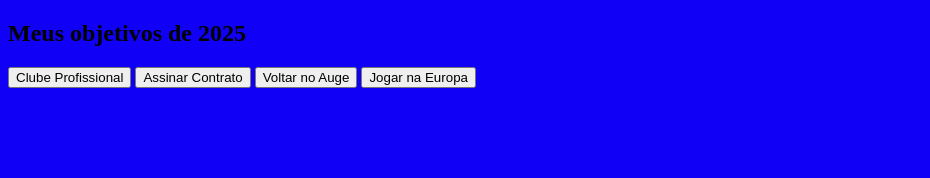
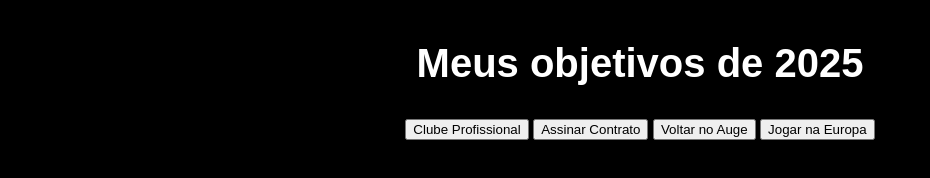
Before and after one commit to kauanvie/projeto-de-vida, a plain HTML site: page index.html in a window 1280 px wide. Shown: the whole page, without its empty margins (0-930 px from the left). Drawn offline with Linux system fonts and the light colour scheme.

Commit message:
objetivo 2025

```diff
--- a/style.css
+++ b/style.css
@@ -1,5 +1,5 @@
 :root {
---cor-de-fundo:#1000f5;
+--cor-de-fundo:#000000;
 --verde:#6fff57;
 --branco:#ffffff;
 --botao-ativo:#000000;
@@ -8,4 +8,20 @@
 }
 body{
     background-color: var(--cor-de-fundo);
+    color: var(--branco);
+    font-family: Arial, Helvetica, Sans-serif;
 }
+.conteudo-principal{
+    display: flex;
+    flex-direction: column;
+    justify-content: center;
+    align-items: center;
+    max-width: 1200px;
+    width: 100%;
+    margin: 0 auto;
+}
+.titulo-principal{
+    text-align: center;
+    width: 100%;
+    font-size: 40px;
+}
```
